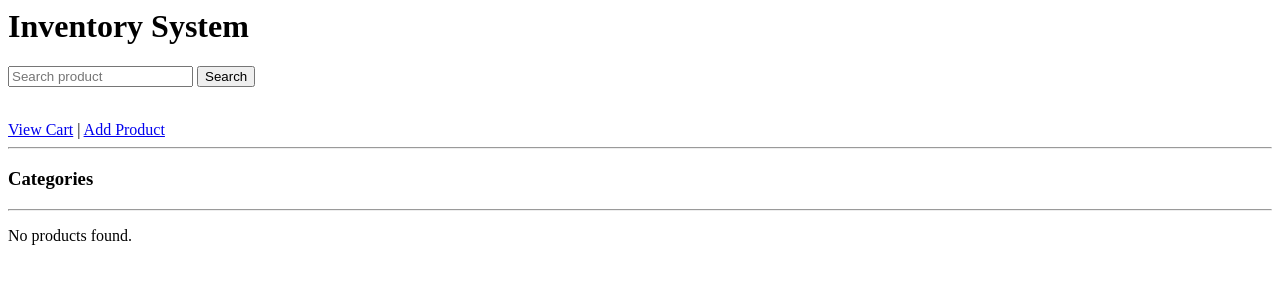
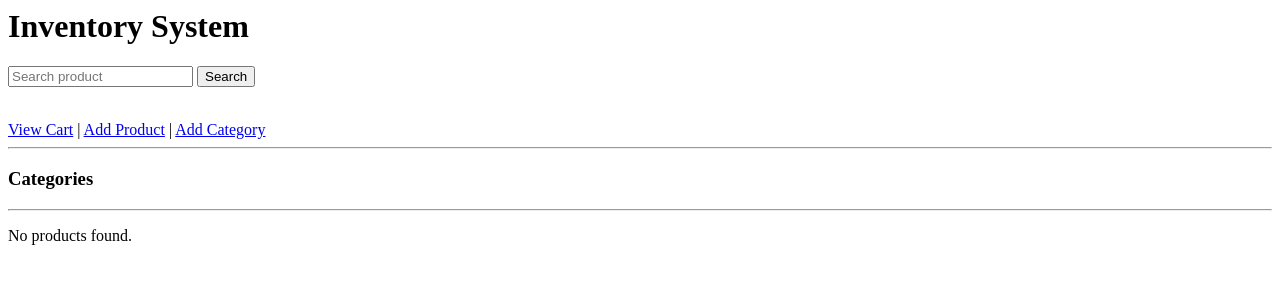
Before and after one commit to vanshikakalkhanday/inventory-system, a Django app: page / in a window 1280 px wide. Shown: the top 300 px of the page. Run offline with Django 5.2, Linux system fonts and the light colour scheme; the visitor is signed in with stand-in values (Sample User, id 1); data that the repository does not hold is empty.

Commit message:
Fixed errors

```diff
--- a/inventory/templates/inventory/product_list.html
+++ b/inventory/templates/inventory/product_list.html
@@ -7,7 +7,7 @@
 {% endif %}
 
 <form method="GET">
-    <input type="text" name="search" placeholder="Search product">
+    <input type="text" name="search" placeholder="Search product" value="{{ request.GET.search }}">
     <button type="submit">Search</button>
 </form>
 
@@ -16,21 +16,33 @@
 <a href="{% url 'view_cart' %}">View Cart</a>
 
 {% if request.user.is_staff %}
+
     | <a href="{% url 'add_product' %}">Add Product</a>
+
+    | <a href="{% url 'add_category' %}">Add Category</a>
+
 {% endif %}
+
+
 
 <hr>
 
 <h3>Categories</h3>
-<ul>
+
+<ol>
     {% for c in categories %}
         <li>
-            <a href="{% url 'product_by_category' c.id %}">
+            {% if selected_category and c.id == selected_category.id %}
+                <strong>{{ c.name }}</strong>
+            {% else %}
+                <a href="?category={{ c.id }}">
                     {{ c.name }}
                 </a>
+            {% endif %}
         </li>
     {% endfor %}
-</ul>
+</ol>
+
 
 <hr>
 
@@ -38,6 +50,8 @@
     <h3>
         {% if request.GET.search %}
             Search Results
+        {% elif selected_category %}
+            {{ selected_category.name }} Products
         {% else %}
             All Products
         {% endif %}
@@ -46,18 +60,14 @@
 <ul>
    {% for p in products %}
 <li>
-                {{ p.name }} - {{ p.price }}
-
+<strong>{{ p.name }}</strong> - ₹{{ p.price }}
 <!-- View -->
 <a href="{% url 'product_detail' p.id %}">View</a>
-
 <!-- Add to Cart -->
-                | <a href="{% url 'add_to_cart' p.id %}">Add to Cart</a>
-
+<a href="{% url 'add_to_cart' p.id %}">Add to Cart</a>
            {% if request.user.is_staff %}
 <!-- Edit -->
                | <a href="{% url 'edit_product' p.id %}">Edit</a>
-
 <!-- Delete -->
                | <a href="{% url 'delete_product' p.id %}">Delete</a>
            {% endif %}
@@ -65,6 +75,7 @@
    {% endfor %}
 </ul>
 
+
 {% else %}
     <p>No products found.</p>
 {% endif %}
--- a/inventory/tests.py
+++ b/inventory/tests.py
@@ -112,7 +112,6 @@ class AddProductViewTest(TestCase):
         self.assertEqual(Product.objects.count(), 1)
         self.assertEqual(Product.objects.first().name, 'TV')
 
-
 class AddProductPermissionTest(TestCase):
 
     def setUp(self):
--- a/inventory/urls.py
+++ b/inventory/urls.py
@@ -22,4 +22,7 @@ urlpatterns = [
     path('update-cart/<int:id>/', views.update_cart, name='update_cart'),
 
     path('remove-from-cart/<int:id>/', views.remove_from_cart, name='remove_from_cart'),
+
+    path('add-category/', views.add_category, name='add_category'),
+
 ]
--- a/inventory/views.py
+++ b/inventory/views.py
@@ -9,14 +9,29 @@ from decimal import Decimal, InvalidOperation
 
 def product_list(request):
     query = request.GET.get('search')
+    category_id = request.GET.get('category')
+
     products = Product.objects.all()
+
     if query:
-        products = Product.objects.filter(name__icontains=query)
+        products = products.filter(name__icontains=query)
+
+    if category_id:
+        products = products.filter(category_id=category_id)
+
     categories = Category.objects.all()
+
+    selected_category = None
+    if category_id:
+        selected_category = Category.objects.filter(id=category_id).first()
+
     return render(request, 'inventory/product_list.html', {
         'products': products,
-        'categories': categories
+        'categories': categories,
+        'selected_category': selected_category
     })
+
+
 
 # SHOW PRODUCT BY ID
 def product_detail(request, id):
@@ -28,10 +43,30 @@ def product_by_category(request, id):
     category = get_object_or_404(Category, id=id)
     products = Product.objects.filter(category=category)
     categories = Category.objects.all()
+
     return render(request, 'inventory/product_list.html', {
         'products': products,
-        'categories': categories
+        'categories': categories,
+        'selected_category': category
     })
+
+
+# add category
+@staff_member_required
+def add_category(request):
+    if request.method == "POST":
+        name = request.POST.get("name")
+
+        if not name:
+            messages.error(request, "Category name is required.")
+            return redirect("add_category")
+
+        Category.objects.create(name=name)
+        messages.success(request, "Category added successfully.")
+        return redirect("product_list")
+
+    return render(request, "inventory/add_category.html")
+
 
 # ADD NEW PRODUCT (CREATE)
 @staff_member_required
@@ -95,19 +130,41 @@ def add_product(request):
 @staff_member_required
 def edit_product(request, id):
     product = get_object_or_404(Product, id=id)
+
     if request.method == "POST":
-        product.name = request.POST['name']
-        product.description = request.POST['description']
-        product.price = request.POST['price']
-        product.quantity = request.POST['quantity']
-        product.category = Category.objects.get(id=request.POST['category'])
-        product.save()
-        return redirect('product_list')
+        try:
+            name = request.POST.get("name")
+            description = request.POST.get("description")
+            price = Decimal(request.POST.get("price"))
+            quantity = int(request.POST.get("quantity"))
+            category = Category.objects.get(id=request.POST.get("category"))
+
+            if not name or not description:
+                raise ValueError
+
+            if price < 0 or quantity < 0:
+                raise ValueError
+
+            product.name = name
+            product.description = description
+            product.price = price
+            product.quantity = quantity
+            product.category = category
+            product.save()
+
+            messages.success(request, "Product updated successfully.")
+            return redirect("product_list")
+
+        except:
+            messages.error(request, "Invalid data provided.")
+            return redirect("edit_product", id=id)
+
     categories = Category.objects.all()
-    return render(request, 'inventory/edit_product.html', {
-        'product': product,
-        'categories': categories
+    return render(request, "inventory/edit_product.html", {
+        "product": product,
+        "categories": categories
     })
+
 
 # DELETE PRODUCT
 @staff_member_required
```
Also changed, not shown: inventory/templates/inventory/add_category.html (added, +9 -0 lines). Lines whose indentation alone changed are shown as unchanged.
